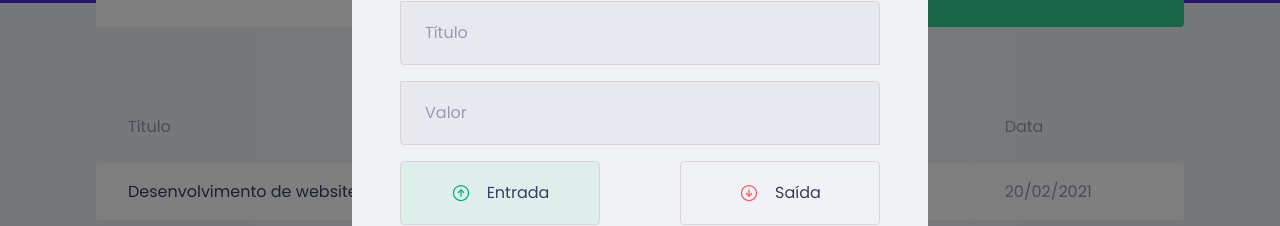
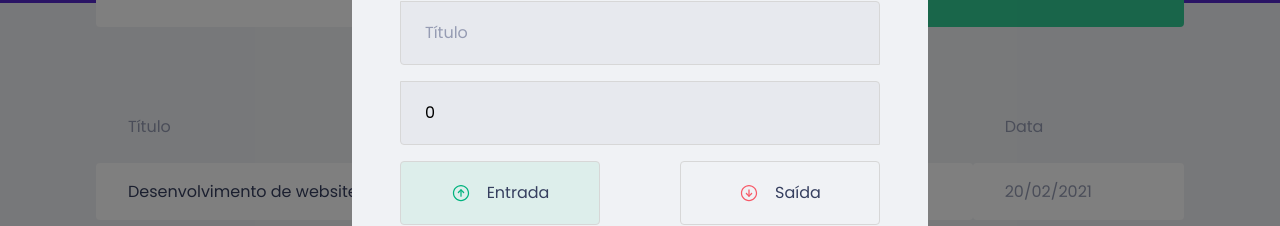
Before and after one commit to viniAmorim/dt-money, a React (Create React App) app: page / in a window 1280 px wide. Both pictures are taken after a click on the button "Nova transação". Shown: the part 237-463 px from the top of the page. Built offline with nearby package versions, Linux system fonts and the light colour scheme; no server answers; what miragejs would draw is missing.

Commit message:
save form data

```diff
--- a/src/components/NewTransactionModal/index.tsx
+++ b/src/components/NewTransactionModal/index.tsx
@@ -3,7 +3,7 @@
 import outcomeImg from "../../assets/outcome.svg";
 import closeImg from "../../assets/Tipo=x-regular.svg";
 import { Container, RadioBox, TransactioTypeContainer } from "./styles";
-import { useState } from "react";
+import { FormEvent, useState } from "react";
 
 interface NewTransactionModalProps {
   isOpen: boolean;
@@ -14,7 +14,22 @@
   isOpen,
   onRequestClose,
 }: NewTransactionModalProps) {
+  const [title, setTitle] = useState("");
+  const [value, setValue] = useState(0);
+  const [category, setCategory] = useState("");
+
   const [type, setType] = useState("deposit");
+
+  function handleCreateNewTransaction(event: FormEvent) {
+    event.preventDefault();
+
+    console.log({
+      title,
+      value,
+      category,
+      type,
+    });
+  }
 
   return (
     <Modal
@@ -31,12 +46,21 @@
         <img src={closeImg} alt="Fechar Modal" />
       </button>
 
-      <Container>
+      <Container onSubmit={handleCreateNewTransaction}>
         <h2>Cadastrar Transação</h2>
 
-        <input placeholder="Título" />
+        <input
+          placeholder="Título"
+          value={title}
+          onChange={(event) => setTitle(event.target.value)}
+        />
 
-        <input type="number" placeholder="Valor" />
+        <input
+          type="number"
+          placeholder="Valor"
+          value={value}
+          onChange={(event) => setValue(Number(event.target.value))}
+        />
 
         <TransactioTypeContainer>
           <RadioBox
@@ -64,7 +88,11 @@
           </RadioBox>
         </TransactioTypeContainer>
 
-        <input placeholder="Categoria" />
+        <input
+          placeholder="Categoria"
+          value={category}
+          onChange={(event) => setCategory(event.target.value)}
+        />
 
         <button type="submit">Cadastrar</button>
       </Container>
```
